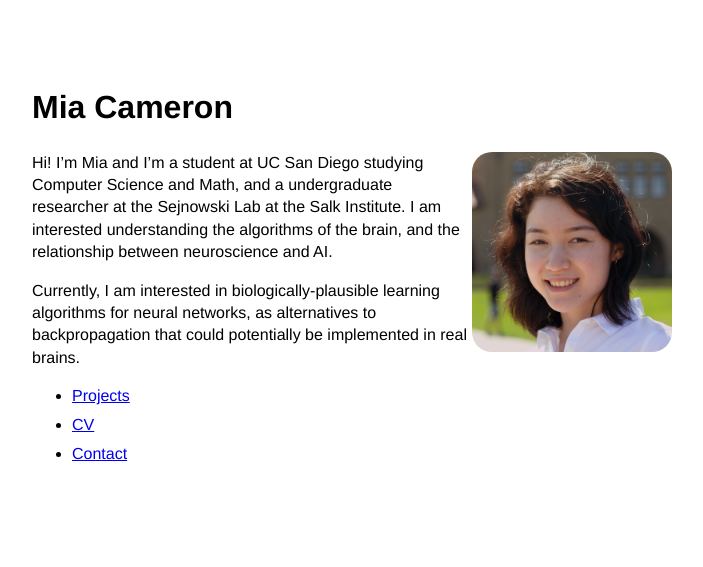
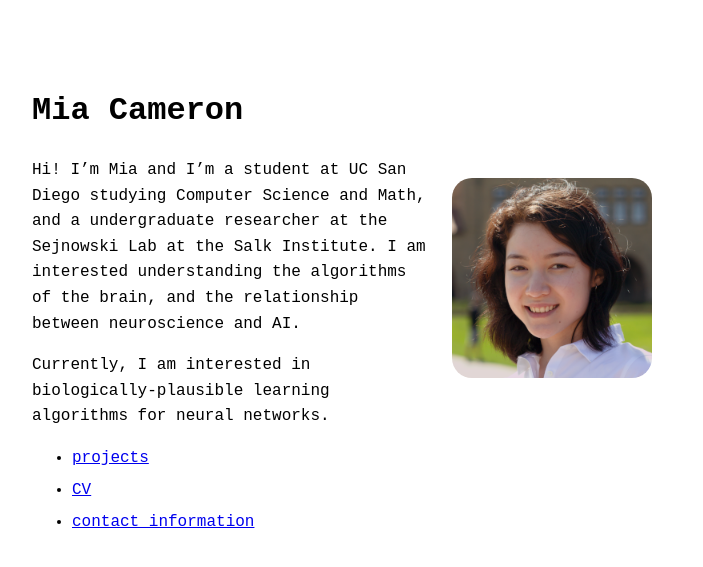
Before and after one commit to miacameron/miacameron.github.io, a Jekyll site: the page built from index.md, in a window 1280 px wide. Shown: the top 567 px of the page, without its empty margins (288-991 px from the left). Built offline with Jekyll 4.4.1, drawn with Linux system fonts in a browser that asks for light colours.

Commit message:
changed some styling

```diff
--- a/_sass/no-style-please.scss
+++ b/_sass/no-style-please.scss
@@ -25,9 +25,9 @@
 
   body {
     color: black;
-    font-family: Helvetica, Arial, sans-serif;
+    font-family: 'Courier New', Courier, monospace;
     font-size: 16px;
-    line-height: 1.4;
+    line-height: 1.6;
     margin: 0;
     min-height: 100%;
     overflow-wrap: break-word;
@@ -97,9 +97,18 @@
     float: right;
     width: 200px;
     height: 200px;
+    margin: 20px;
     border-radius: 20px;
   }
 
   .profiletext {
     float: left;
   }
+
+  ::-moz-selection { /* Code for Firefox */
+    background: pink;
+  }
+
+  ::selection {
+    background: pink;
+  }
--- a/index.md
+++ b/index.md
@@ -13,8 +13,8 @@ Hi! I'm Mia and I'm a student at UC San Diego studying Computer Science and Math
 I am interested understanding the algorithms of the brain, and the relationship between
 neuroscience and AI.
 
-Currently, I am interested in biologically-plausible learning algorithms for neural networks, as alternatives to backpropagation that could potentially be implemented in real brains.
+Currently, I am interested in biologically-plausible learning algorithms for neural networks.
 
-* [Projects](projects.md)
+* [projects](projects.md)
 * [CV]({{site-url}}/pdfs/2024-01-CV.pdf)
-* [Contact](contact.md)
+* [contact information](contact.md)
```
Also changed, not shown: other parts of index.md (+1 -1 lines), contact.md (+5 -3 lines), projects.md (+1 -1 lines).
